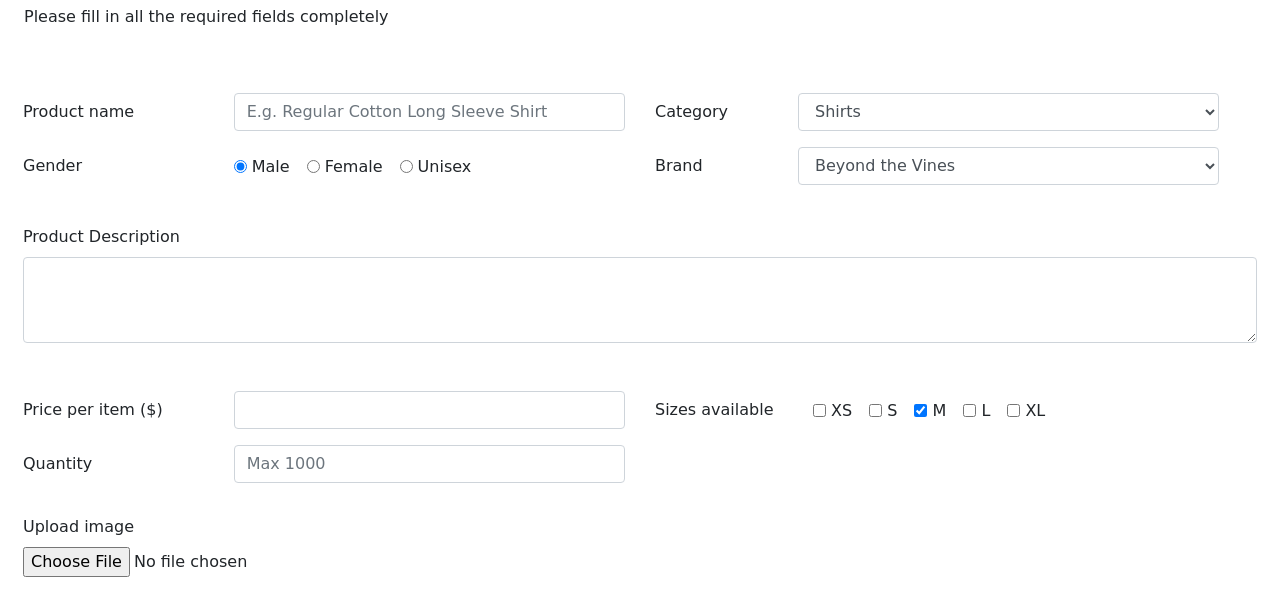
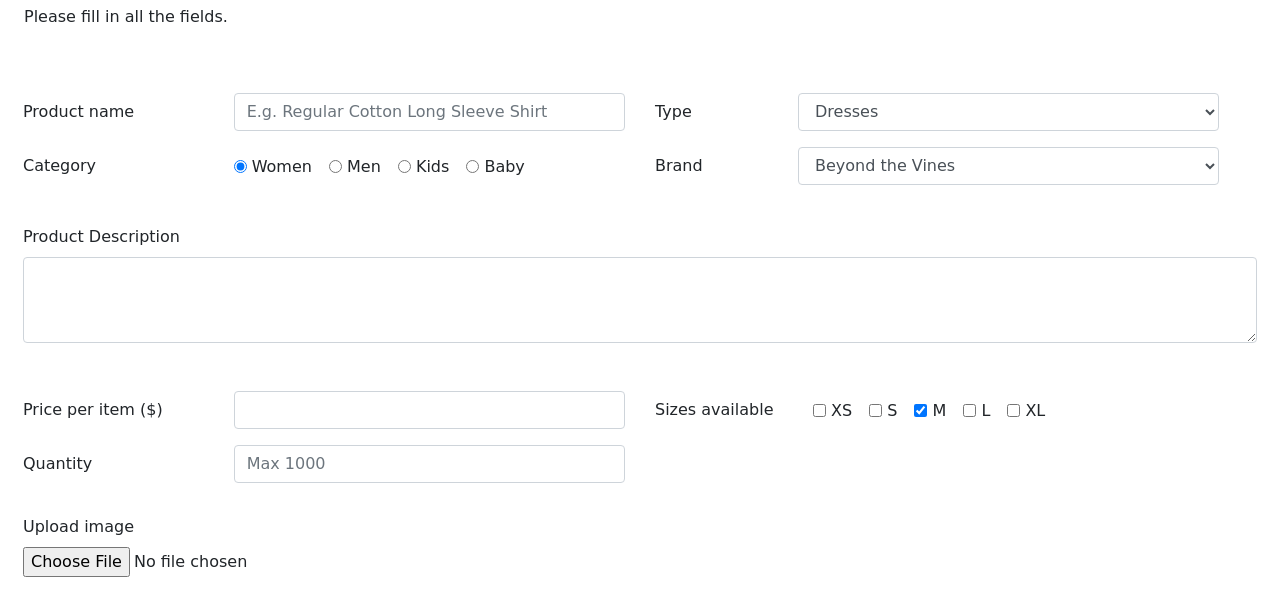
Before and after one commit to MagmaPlus6/SCTP-Team-3, a plain HTML site: page ecommerce-website/item_form.html in a window 1280 px wide. Shown: the part 132-722 px from the top of the page. Drawn offline with nearby package versions, Linux system fonts and the light colour scheme.

Commit message:
Added more clothing types & brands in the add product page

```diff
--- a/ecommerce-website/item_form.html
+++ b/ecommerce-website/item_form.html
@@ -56,14 +56,14 @@
 
     <header class="p-4">
         <h1>Add New Product</h1>
-        <p>Please fill in all the required fields completely</p>
+        <p>Please fill in all the fields.</p>
     </header>
 
     <!-- ------------- Form section ------------- -->
 
     <div class="container-fluid">
-        <div class="row p-2"> <!-- ------------- row for name, gender, category, brand ------------- -->
-            <div class="col-sm-6 pt-3">  <!-- column for name & gender only -->
+        <div class="row p-2"> <!-- ------------- row for name, category, type, brand ------------- -->
+            <div class="col-sm-6 pt-3">  <!-- column for name & category only -->
                 <form action="">
                     <div class="form-group row">
                         <label for="productName" class="col-sm-4 col-form-label">
@@ -81,27 +81,33 @@
 
                     <fieldset class="form-group">
                         <div class="row">
-                          <legend class="col-form-label col-sm-4">Gender</legend>
+                          <legend class="col-form-label col-sm-4">Category</legend>
                           <div class="col-sm-8 pt-2">
                                 <div class="form-check form-check-inline">
                                     <input class="form-check-input"
-                              type="radio" name="productGender"
-                              id="male" value="Male" checked required form='form1'>
-                              <label class="form-check-label" for="male">
-                                Male
+                                    type="radio" name="productCategory"
+                                    id="women" value="Women" checked required form='form1'>
+                                    <label class="form-check-label" for="women">
+                                        Women
                                     </label>
                                 </div>
                                 <div class="form-check form-check-inline">
                                     <input class="form-check-input"
-                              type="radio" name="productGender" id="female" value="Female" required form='form1'>
-                              <label class="form-check-label" for="female">
-                                Female
+                                    type="radio" name="productCategory" id="men" value="Men" required form='form1'>
+                                    <label class="form-check-label" for="men">
+                                        Men
                                     </label>
                                 </div>
                                 <div class="form-check form-check-inline">
-                              <input class="form-check-input" type="radio" name="productGender" id="unisex" value="Unisex" required form='form1'>
-                              <label class="form-check-label" for="unisex">
-                                Unisex
+                                    <input class="form-check-input" type="radio" name="productCategory" id="kids" value="Kids" required form='form1'>
+                                    <label class="form-check-label" for="kids">
+                                        Kids
+                                    </label>
+                                </div>
+                                <div class="form-check form-check-inline">
+                                    <input class="form-check-input" type="radio" name="productCategory" id="baby" value="Baby" required form='form1'>
+                                    <label class="form-check-label" for="baby">
+                                    Baby
                                     </label>
                                 </div>
                           </div>
@@ -109,16 +115,20 @@
                     </fieldset>
                 </form>
             </div>
-            <div class="col-sm-6 pt-3">  <!-- column for category & brand only -->
+            <div class="col-sm-6 pt-3">  <!-- column for type & brand only -->
                 <form action="">
                     <div class="form-group row">
-                        <label for="category" class="col-sm-3 col-form-label">Category</label>
-                        <select class="form-control col-sm-8" id="category" name="category" required form='form1'>
-                            <option value="shirts">Shirts</option>
-                            <option value="pants">Pants</option>
-                            <option value="shorts">Shorts</option>
-                            <option value="socks">Socks</option>
-                            <option value="new category">* Add a new category</option>
+                        <label for="type" class="col-sm-3 col-form-label">Type</label>
+                        <select class="form-control col-sm-8" id="type" name="type" required form='form1'>
+                            <option value="Dresses">Dresses</option>
+                            <option value="Jeans">Jeans</option>
+                            <option value="Pants">Pants</option>
+                            <option value="Polos">Polos</option>
+                            <option value="Shirts">Shirts</option>
+                            <option value="Shorts">Shorts</option>
+                            <option value="Skirts">Skirts</option>
+                            <option value="Socks">Socks</option>
+                            <option value="Tops">Tops</option>
                         </select>
                     </div>
 
@@ -126,9 +136,13 @@
                         <label for="productBrand" class="col-sm-3 col-form-label">Brand</label>
                         <select class="form-control col-sm-8" id="productBrand" name="productBrand" required form='form1'>
                             <option value="Beyond the Vines">Beyond the Vines</option>
+                            <option value="Chic Reverie">Chic Reverie</option>
                             <option value="Curious Creatures">Curious Creatures</option>
+                            <option value="Echo">Echo</option>
                             <option value="In Good Company">In Good Company</option>
+                            <option value="Kydra">Kydra</option>
                             <option value="Love, Bonito.">Love, Bonito.</option>
+                            <option value="ZestThreads">ZestThreads</option>
                             <option value="new brand">* Add a new brand</option>
                         </select>
                     </div>
--- a/ecommerce-website/javascript/helpers.js
+++ b/ecommerce-website/javascript/helpers.js
@@ -10,7 +10,7 @@ data = [
         // id: 1,
         name: "3-stripes Tracksuit",
         brand: "Adidas",
-        price: 43.10,
+        price: 43.10.toFixed(2), // without toFixed(2) , 43.1 will be displayed
         image: "image/women-tracksuit.jpg",
     },
     {
```
Lines whose indentation alone changed are shown as unchanged.
